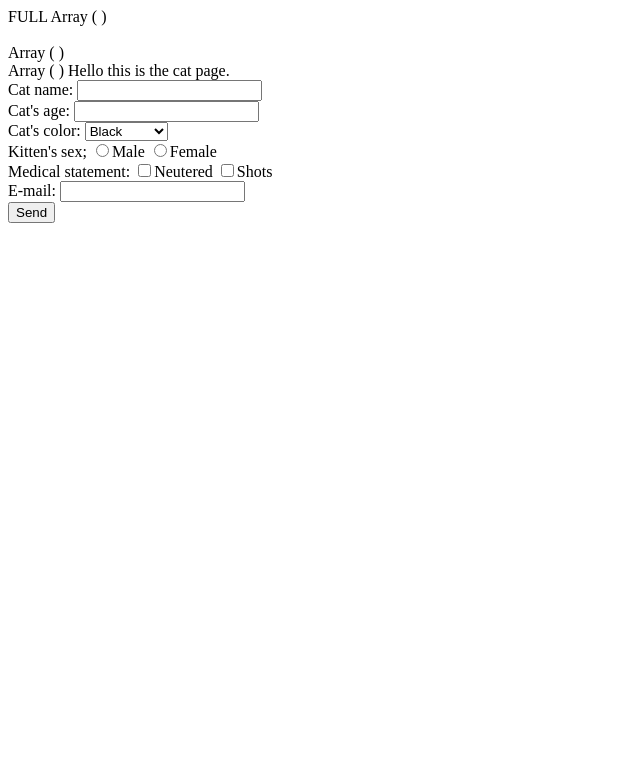
After one commit to thebird97/UniWebprogramming, a PHP site: page /form.php in a window 1280 px wide. The commit adds this page. Shown: the top 783 px of the page, without its empty margins (0-640 px from the left). Run offline with PHP 8.4, Linux system fonts and the light colour scheme.

Commit message:
form / urlap.php

```diff
--- /dev/null
+++ b/10Ex21.11.12/form.php
@@ -0,0 +1,118 @@
+<?php
+function exists($key)
+{
+    return (isset($_POST[$key]));
+}
+
+echo "FULL ";
+print_r($_POST);
+echo "<br>";
+$errors = [];
+$result = [];
+$colors = ["black", "grey", "multi", "white"];
+
+if (count($_POST) > 0) {
+    //jött be adat ellenőrzés szereroldalon
+    //name check
+    if (exists("name") && strlen(trim($_POST["name"]) > 0)) {
+        $result["name"] = $_POST["name"];
+    } else {
+        $errors["name"] = "Name not okay ";
+
+    }
+
+    if (exists("age")) {
+        if (is_int($_POST["age"] == 1) && intval($_GET["kor"] >= 0)) {
+            $result["age"] = $_POST["age"];
+        } else {
+            $errors["age"] = "age not okay";
+        }
+    } else {
+        $errors["age"] = "age is empty";
+    }
+
+    if (exists("color") && in_array($_POST["color"], $colors)) {
+        $result["color"] = $_POST["color"];
+    } else {
+        $errors["age"] = "color error";
+    }
+
+    if (exists("sex") && in_array($_POST["sex"], ["m", "f"])) {
+        $result["sex"] = $_POST["sex"];
+    }
+    if (exists("medical")) {
+        if (in_array("neutered", $_POST["medical"])) {
+            $result["neutered"] = false;
+        } else {
+            $result["neutered"] = true;
+        }
+
+        if (in_array("shots", $_POST["medical"])) {
+
+            $result["neutered"] = true;
+        } else {
+            $result["neutered"] = false;
+        }
+
+    }
+
+    //email check
+    if (exists("email")) {
+        if (filter_var($_POST["emial"], FILTER_VALIDATE_EMAIL)) {
+            $result["email"] = $_POST["email"];
+        } else {
+            $errors["email"] = "Error in email";
+        }
+    } else {
+        $errors["email"] = "No email address provided";
+    }
+
+
+}
+echo "<br>";
+print_r($errors);
+echo "<br>";
+print_r($result);
+
+?>
+
+<!DOCTYPE html>
+<html lang="en">
+<head>
+    <meta charset="UTF-8">
+    <title>Space kitten's invasion</title>
+</head>
+<body>
+Hello this is the cat page.
+
+<form action="form.php" method="post">
+    <label for="name">Cat name:</label>
+    <input id="name" name="name" type="text">
+    <br>
+    <label for="age">Cat's age:</label>
+    <input id="age" name="age" type="number" min="`" step="1">
+    <br>
+    Cat's color:
+    <select name="color" id="color">
+        <option value="black">Black</option>
+        <option value="grey">Grey</option>
+        <option value="multi">Multi color</option>
+        <option value="white">White</option>
+    </select>
+    <br>
+    <label for="sex">Kitten's sex;</label>
+    <input type="radio" name="sex" id="male" value="m"><label for="male">Male</label>
+    <input type="radio" name="sex" id="female" value="f"><label for="female">Female</label>
+    <br>
+    Medical statement:
+    <input type="checkbox" name="medical[]" id="neutered" value="neutered"><label for="neutered">Neutered</label>
+    <input type="checkbox" name="medical[]" id="shots" value="shots"><label for="shots">Shots</label>
+    <br>
+    E-mail:
+    <input type="email" name="email">
+    <br>
+    <input type="submit" value="Send">
+</form>
+
+</body>
+</html>
```
Also changed, not shown: 10Ex21.11.12/urlap.php (+119 -13 lines), 14gyak12.10/getmessage.php (added, +12 -0 lines).
